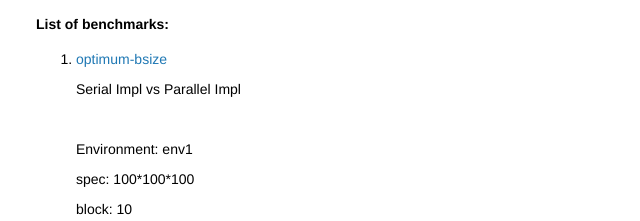
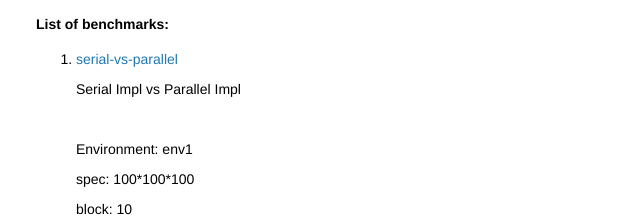
Before and after one commit to ken-matsui/mini-morello, a plain HTML site: page reports/index.html in a window 1280 px wide. Shown: the part 1552-1773 px from the top of the page, 124-764 px from the left. Drawn offline with Linux system fonts and the light colour scheme.

Commit message:
Fix the name of the first report

```diff
--- a/reports/index.html
+++ b/reports/index.html
@@ -114,7 +114,7 @@
     <h4>List of benchmarks:</h4>
     <ol>
         <li>
-            <a href="1-serial-vs-parallel/index.html">optimum-bsize</a>
+            <a href="1-serial-vs-parallel/index.html">serial-vs-parallel</a>
             <p>Serial Impl vs Parallel Impl</p>
             <br>
             <p>Environment: env1</p>
```
